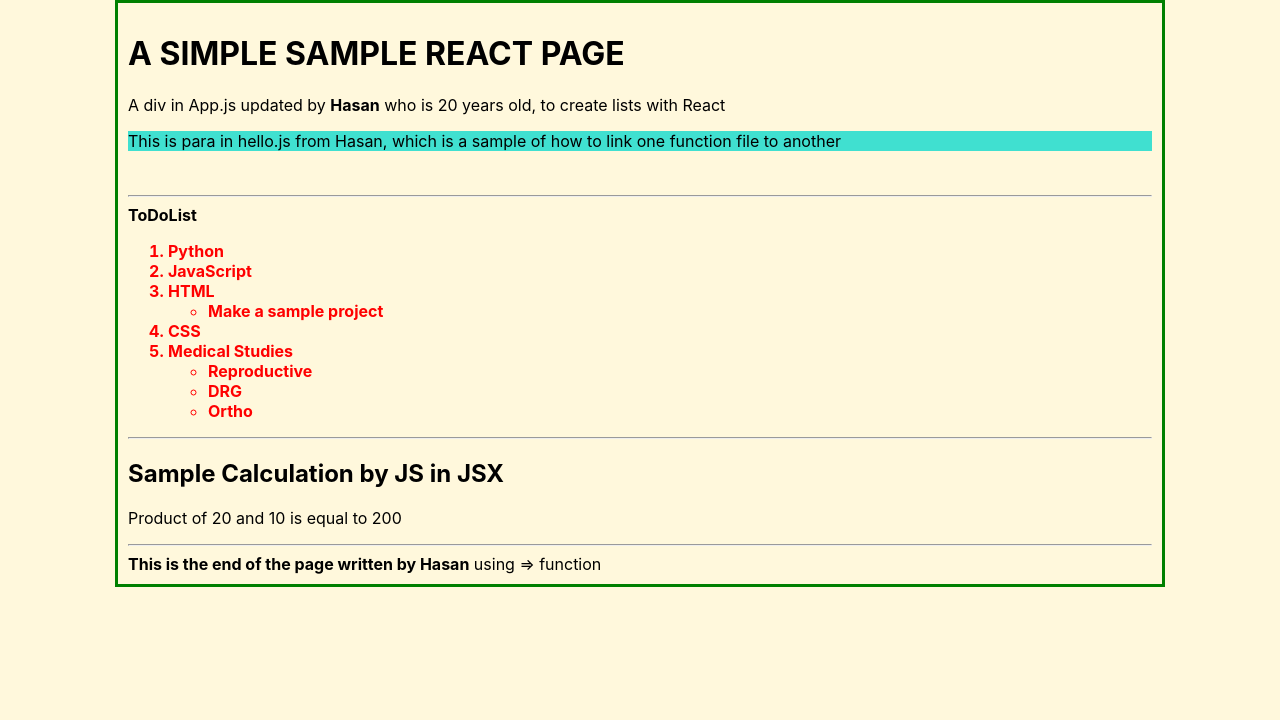
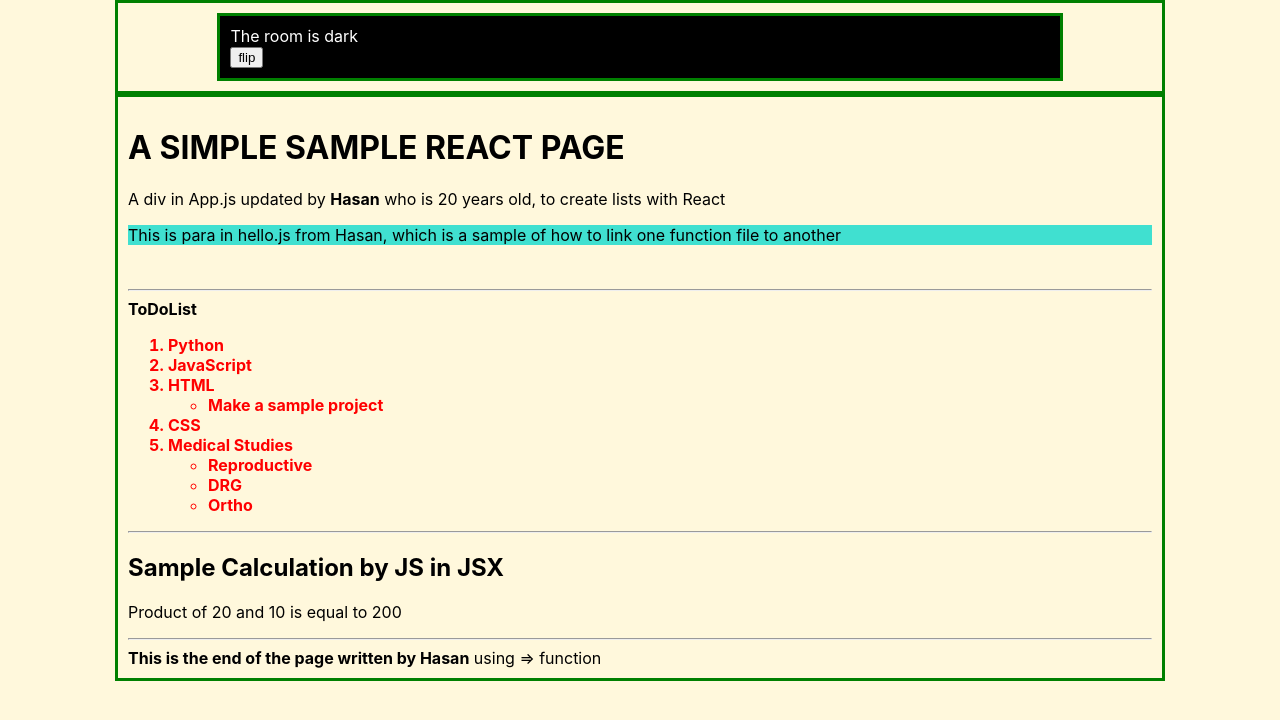
Before and after one commit to yad22/my-app, a React (Create React App) app: page / in a window 1280 px wide. Shown: the top 720 px of the page. Built offline with nearby package versions, Linux system fonts and the light colour scheme.

Commit message:
Lit Added

```diff
--- a/public/index.html
+++ b/public/index.html
@@ -28,6 +28,7 @@
   </head>
   <body>
     <noscript>You need to enable JavaScript to run this app.</noscript>
+    <div id="root2"></div>
     <div id="root"></div>
     <!--
       This HTML file is a template.
--- a/src/index.js
+++ b/src/index.js
@@ -2,6 +2,7 @@ import React from 'react';
 import ReactDOM from 'react-dom';
 import './index.css';
 import App from "./App";
+import Room from "./lit";
 
 import * as serviceWorker from './serviceWorker';
 
@@ -25,6 +26,7 @@ ReactDOM.render(
 */
 //react identifies first small letter as built-in component and first capital letter as custom component
 
+ReactDOM.render(<Room />, document.getElementById("root2"));
 
 // If you want your app to work offline and load faster, you can change
 // unregister() to register() below. Note this comes with some pitfalls.
--- /dev/null
+++ b/src/lit.css
@@ -0,0 +1,18 @@
+#root2, .room {
+    height: 100%;
+    margin: 0;
+    margin: auto;
+    width: 80%;
+    border: 3px solid green;
+    padding: 10px;
+}
+
+.lit {
+    background-color: white;
+    color: black;
+}
+
+.dark {
+    background-color: black;
+    color: white;
+}
--- /dev/null
+++ b/src/lit.js
@@ -0,0 +1,20 @@
+import React from "react";
+import ReactDOM from "react-dom";
+import "./lit.css";
+
+function Room() {
+    const [isLit, setLit] = React.useState(false);
+
+    const brightness = isLit ? "lit": "dark";
+
+    return (
+      <div className={`room ${brightness}`}>
+        The room is {isLit ? "lit": "dark"}
+        <br/>
+        <button onClick={()=> setLit(!isLit)}>
+            flip
+        </button>
+      </div>
+    )
+  };
+export default Room;
```
Also changed, not shown: src/practice_css.css (+4 -4 lines).
